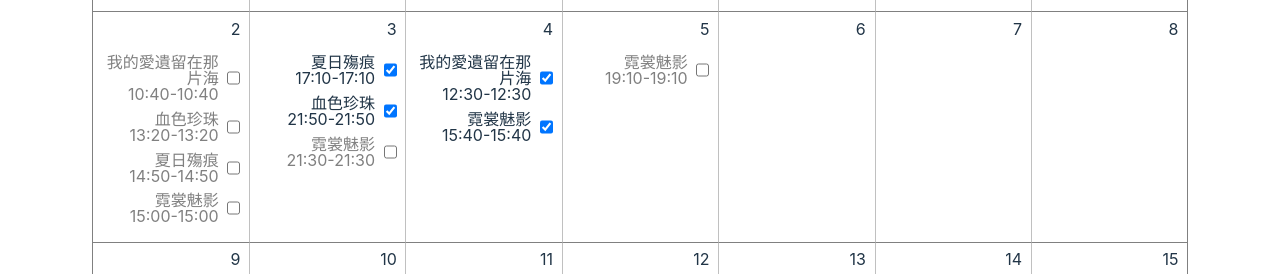
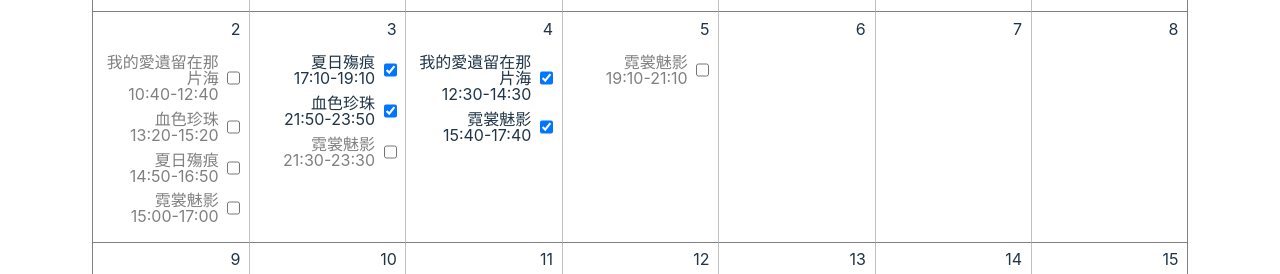
Before and after one commit to nepikn/schedule-film-fest, a React (Vite) app: page / in a window 1280 px wide. Shown: the part 144-418 px from the top of the page. Built offline with nearby package versions, Linux system fonts and the light colour scheme.

Commit message:
update readme

```diff
--- a/package.json
+++ b/package.json
@@ -10,8 +10,6 @@
     "preview": "vite preview"
   },
   "dependencies": {
-    "ag-grid-community": "^30.0.6",
-    "ag-grid-react": "^30.0.6",
     "date-fns": "^2.30.0",
     "react": "^18.2.0",
     "react-calendar": "^4.6.0",
--- a/src/App.tsx
+++ b/src/App.tsx
@@ -8,70 +8,70 @@ const rowData = [
   [
     "夏日殤痕",
     "04/02/2023 14:50",
-    "04/02/2023 14:50",
+    "04/02/2023 16:50",
     "false",
     "f6570e76-3012-4e40-a409-c5fd42b3a2f7",
   ],
   [
     "夏日殤痕",
     "04/03/2023 17:10",
-    "04/03/2023 17:10",
+    "04/03/2023 19:10",
     "true",
     "7eebb36e-19a1-4ca7-8b25-b81f6cccc613",
   ],
   [
     "我的愛遺留在那片海",
     "04/02/2023 10:40",
-    "04/02/2023 10:40",
+    "04/02/2023 12:40",
     "false",
     "3fb1cb20-9b0e-492c-ab94-30d5b288ca75",
   ],
   [
     "我的愛遺留在那片海",
     "04/04/2023 12:30",
-    "04/04/2023 12:30",
+    "04/04/2023 14:30",
     "true",
     "9fa2a607-6b20-4f2a-9dae-ab0f183e2684",
   ],
   [
     "血色珍珠",
     "04/02/2023 13:20",
-    "04/02/2023 13:20",
+    "04/02/2023 15:20",
     "false",
     "784581bb-a8b9-4028-8955-2663eb3201dc",
   ],
   [
     "血色珍珠",
     "04/03/2023 21:50",
-    "04/03/2023 21:50",
+    "04/03/2023 23:50",
     "true",
     "5e9ea1f6-4ffc-487e-9f88-379456e45679",
   ],
   [
     "霓裳魅影",
     "04/02/2023 15:00",
-    "04/02/2023 15:00",
+    "04/02/2023 17:00",
     "false",
     "1d22b06b-2c77-4c17-ade8-f3b2b880dd1b",
   ],
   [
     "霓裳魅影",
     "04/03/2023 21:30",
-    "04/03/2023 21:30",
+    "04/03/2023 23:30",
     "false",
     "a564edb8-a57b-480d-bbb5-bdf7fa6b2281",
   ],
   [
     "霓裳魅影",
     "04/04/2023 15:40",
-    "04/04/2023 15:40",
+    "04/04/2023 17:40",
     "true",
     "492622cf-f264-42e1-b5b7-aa50c405bf75",
   ],
   [
     "霓裳魅影",
     "04/05/2023 19:10",
-    "04/05/2023 19:10",
+    "04/05/2023 21:10",
     "false",
     "f6d3b4fc-2abb-4239-a27b-894f87f92cf8",
   ],
@@ -83,7 +83,6 @@ function App() {
   function handleInputChange(e: React.FormEvent<HTMLInputElement>) {
     const targ = e.target;
     if (!(targ instanceof HTMLInputElement)) return;
-    // console.log([targ.value]);
 
     const nextFilmInfos = filmInfos.slice();
     const info = nextFilmInfos.find((info) => info.id == targ.dataset.id);
@@ -98,8 +97,6 @@ function App() {
     setFilmInfos(nextFilmInfos);
   }
 
-  // console.log(FilmInfo.checkedId);
-
   return (
     <main onChange={handleInputChange}>
       <div>
```
Also changed, not shown: 2 other files (tests, documents, lock files or other folders).
